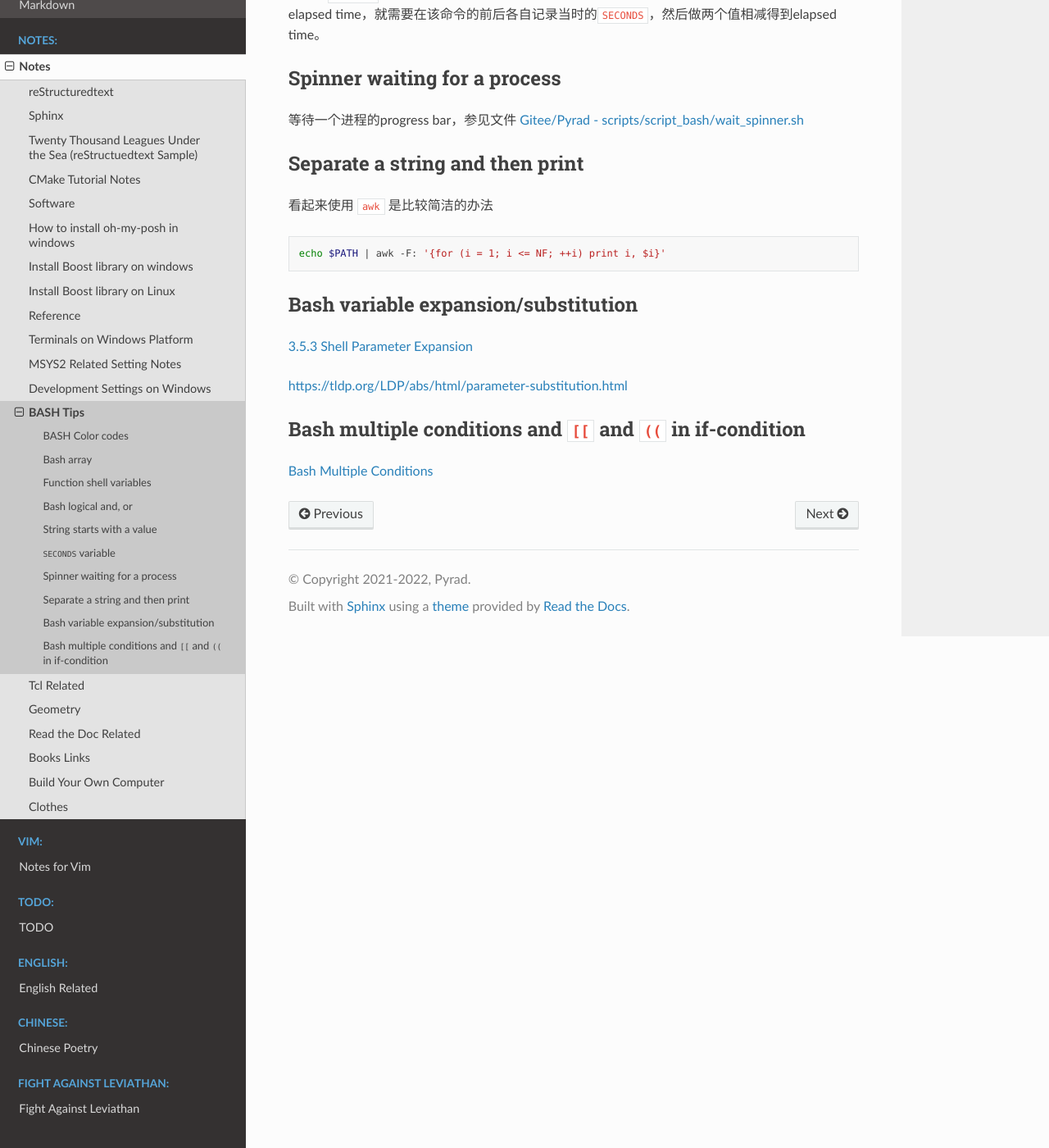
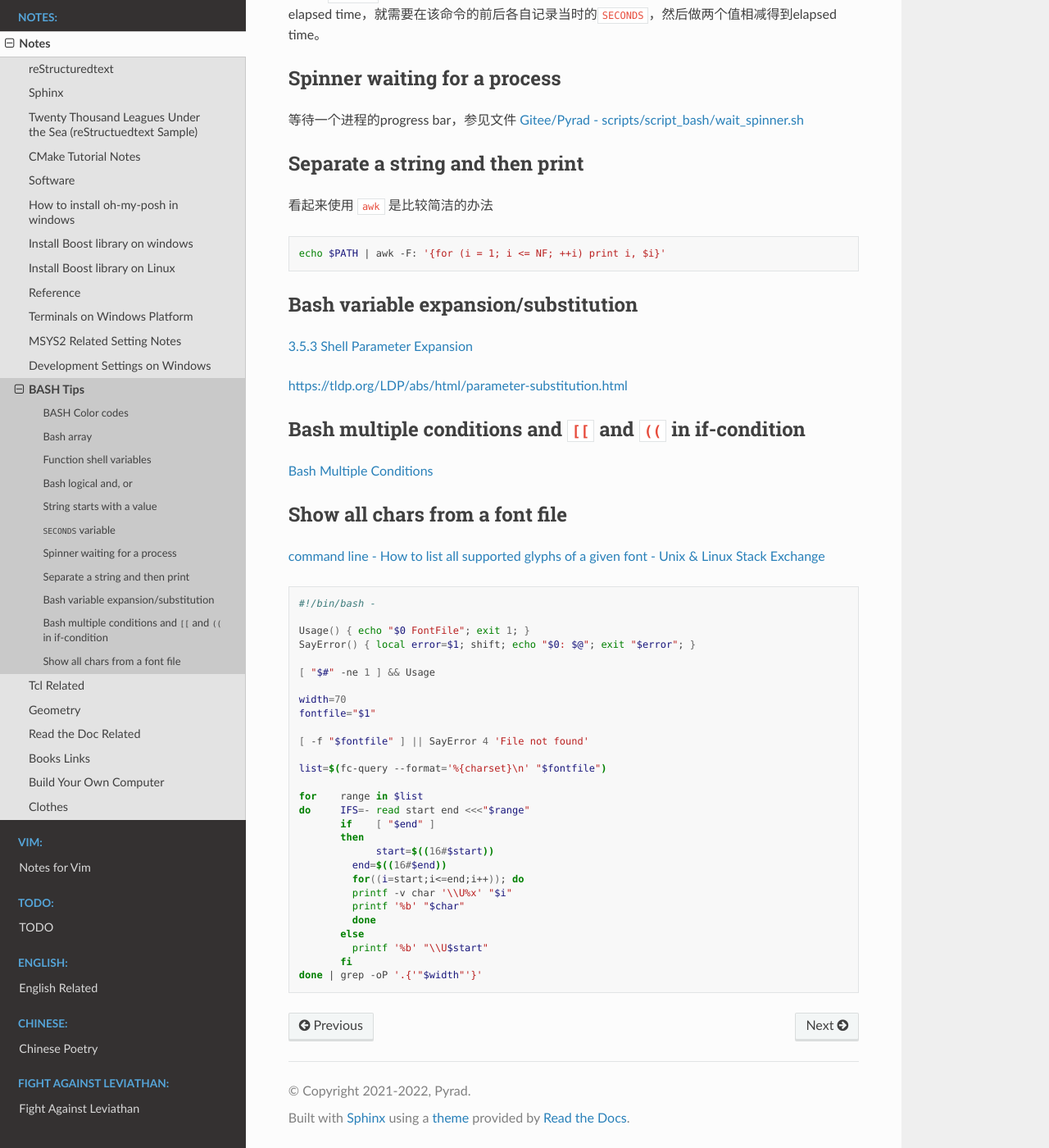
Before and after one commit to Pyrad/pyradnotes, a Sphinx documentation site: the page built from source/Notes/bash.md, in a window 1280 px wide and 1400 px high, scrolled down 3847 px. Shown: the whole window at 82% size. Built offline with Sphinx 7.4.7 and the Read the Docs theme 2.0.0, drawn with Linux system fonts in a browser that asks for light colours.

Commit message:
Bash Show all chars of a font file

````diff
--- a/source/Notes/bash.md
+++ b/source/Notes/bash.md
@@ -236,3 +236,38 @@ echo $PATH | awk -F: '{for (i = 1; i <= NF; ++i) print i, $i}'
 ## Bash multiple conditions and `[[` and `((` in if-condition
 
 [Bash Multiple Conditions](https://stackoverflow.com/a/20263097)
+
+## Show all chars from a font file
+
+[command line - How to list all supported glyphs of a given font - Unix & Linux Stack Exchange](https://unix.stackexchange.com/questions/595756/how-to-list-all-supported-glyphs-of-a-given-font)
+
+```shell
+#!/bin/bash -
+
+Usage() { echo "$0 FontFile"; exit 1; }
+SayError() { local error=$1; shift; echo "$0: $@"; exit "$error"; }
+
+[ "$#" -ne 1 ] && Usage
+
+width=70
+fontfile="$1"
+
+[ -f "$fontfile" ] || SayError 4 'File not found'
+
+list=$(fc-query --format='%{charset}\n' "$fontfile")
+
+for    range in $list
+do     IFS=- read start end <<<"$range"
+       if    [ "$end" ]
+       then
+             start=$((16#$start))
+         end=$((16#$end))
+         for((i=start;i<=end;i++)); do
+         printf -v char '\\U%x' "$i"
+         printf '%b' "$char"
+         done
+       else
+         printf '%b' "\\U$start"
+       fi
+done | grep -oP '.{'"$width"'}'
+```
````
